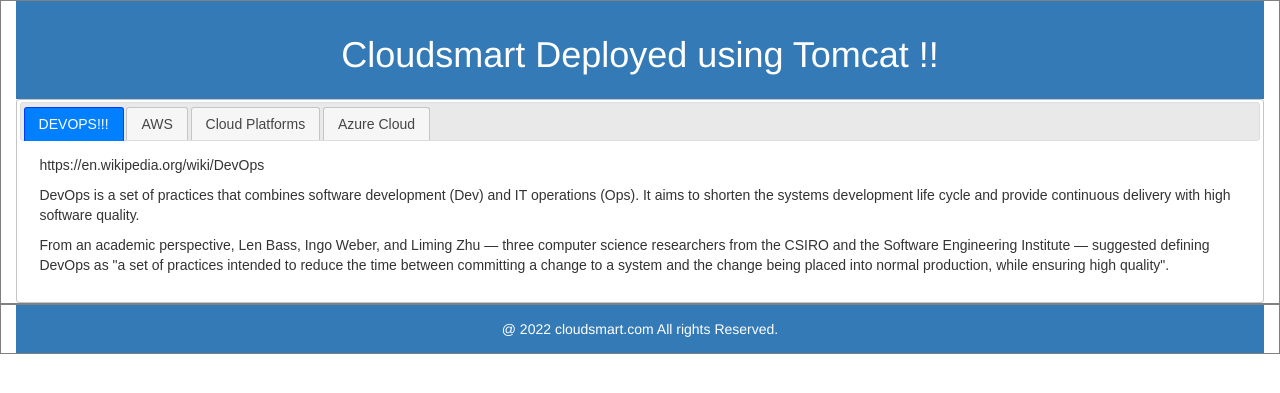
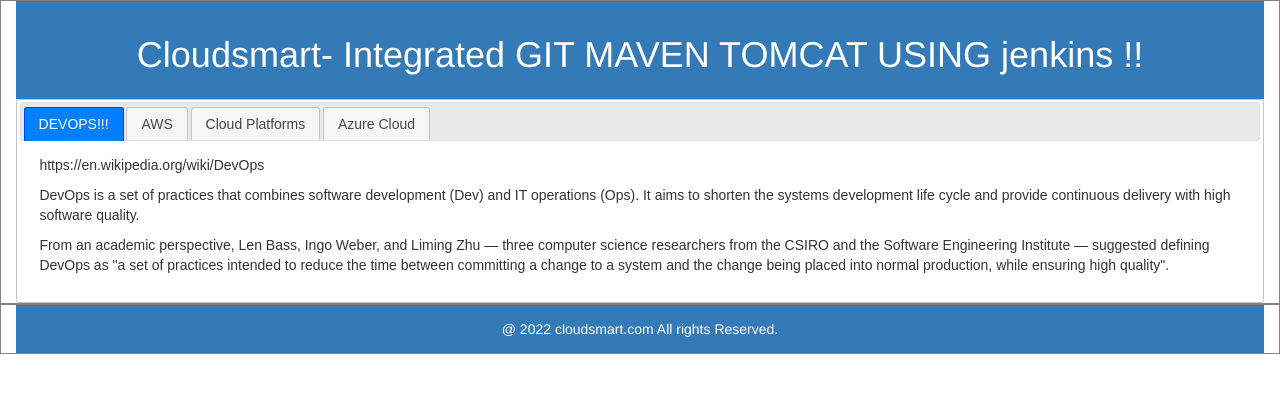
Before and after one commit to yogesh95sareen/project1, a web app: page / in a window 1280 px wide. Shown: the top 393 px of the page. Run offline with its HTML, style and script files only (its server is not run), Linux system fonts and the light colour scheme; data that the repository does not hold is empty; some libraries are stand-ins or nearby versions.

Commit message:
jenkisn tomcat validation

```diff
--- a/src/main/webapp/index.html
+++ b/src/main/webapp/index.html
@@ -27,7 +27,7 @@
 	<div class="container">
 
 		<header>
-			<h1> Cloudsmart Deployed using Tomcat !! </h1>
+			<h1> Cloudsmart- Integrated GIT MAVEN TOMCAT USING jenkins !! </h1>
 
 		</header>
 
```
